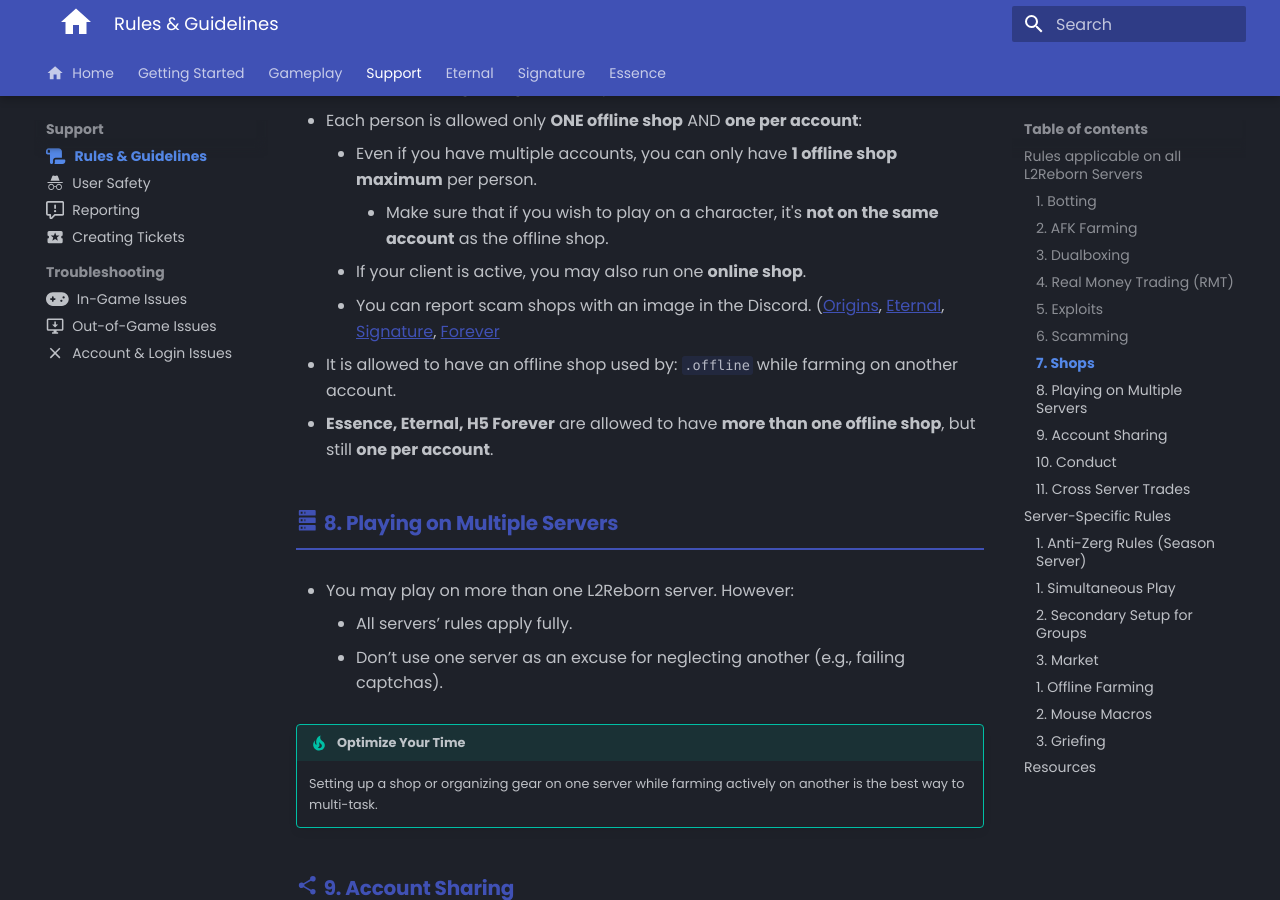
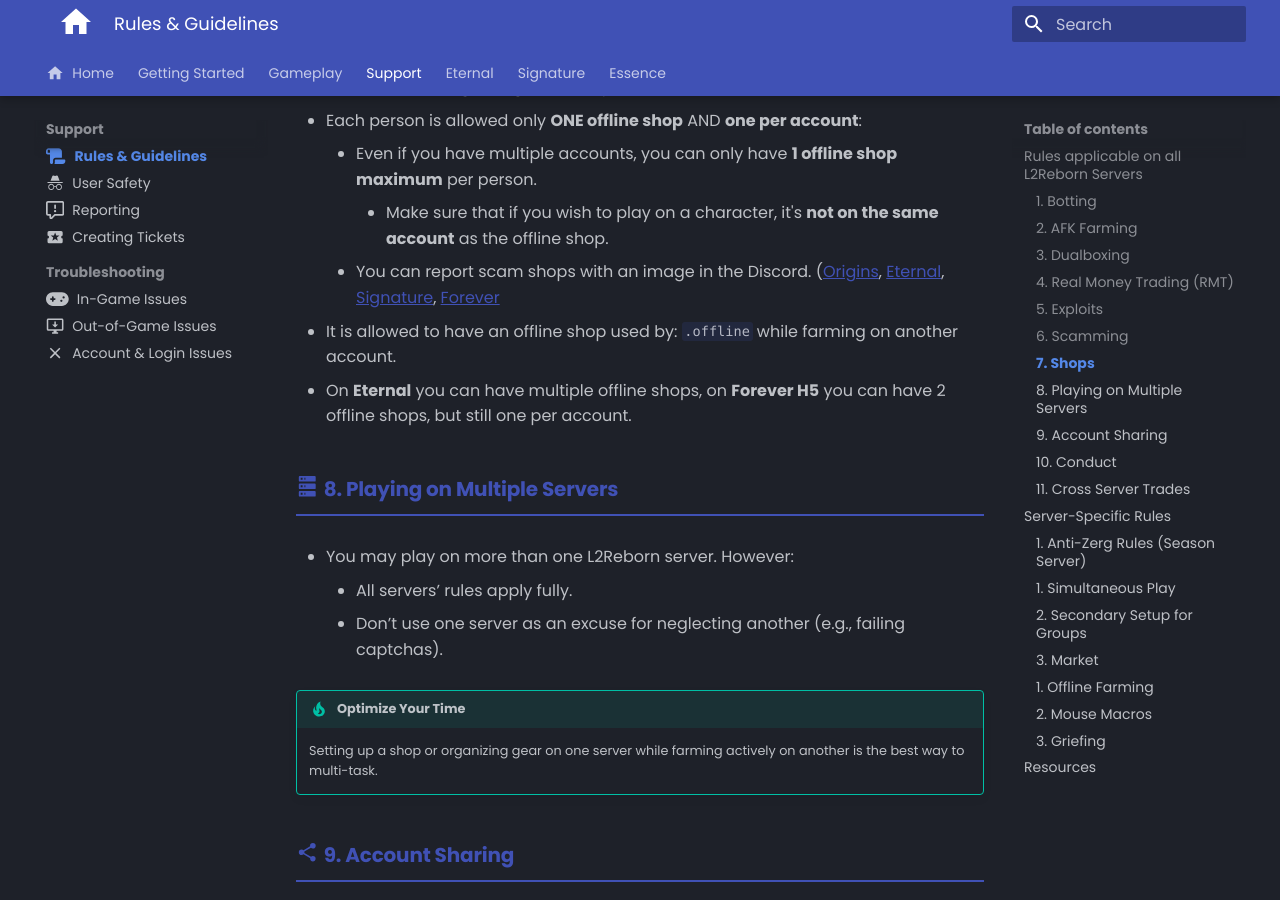
Before and after one commit to tab1-web/faq, an MkDocs documentation site: the page built from docs/support/rules.md, in a window 1280 px wide and 900 px high, scrolled down 2553 px. Built offline with MkDocs 1.6.1 and Material for MkDocs 9.7.7, drawn with Linux system fonts in a browser that asks for light colours; some web fonts are replaced; comment, search, counter and statistics services are not loaded.

Commit message:
updating shops & rulez for essence

```diff
--- a/docs/support/rules.md
+++ b/docs/support/rules.md
@@ -79,10 +79,9 @@ icon: fontawesome/solid/scroll
 - Each person is allowed only **ONE offline shop** AND **one per account**:
     - Even if you have multiple accounts, you can only have **1 offline shop maximum** per person.
         - Make sure that if you wish to play on a character, it's **not on the same account** as the offline shop.
-    - If your client is active, you may also run one **online shop**.
     - You can report scam shops with an image in the Discord. ([Origins](https://discord.com/channels/622089207028121602/1094888772128219166), [Eternal](https://discord.com/channels/622089207028121602/1094888982887809065), [Signature](https://discord.com/channels/622089207028121602/1302078589616787507), [Forever](https://discord.com/channels/622089207028121602/1150403590725304380)
 - It is allowed to have an offline shop used by: `.offline` while farming on another account.
-- **Essence, Eternal, H5 Forever** are allowed to have **more than one offline shop**, but still **one per account**.
+- On **Eternal** you can have multiple offline shops, on **Forever H5** you can have 2 offline shops, but still one per account.
 
 
 
```
Also changed, not shown: docs/interface/shops.md (+9 -3 lines).
